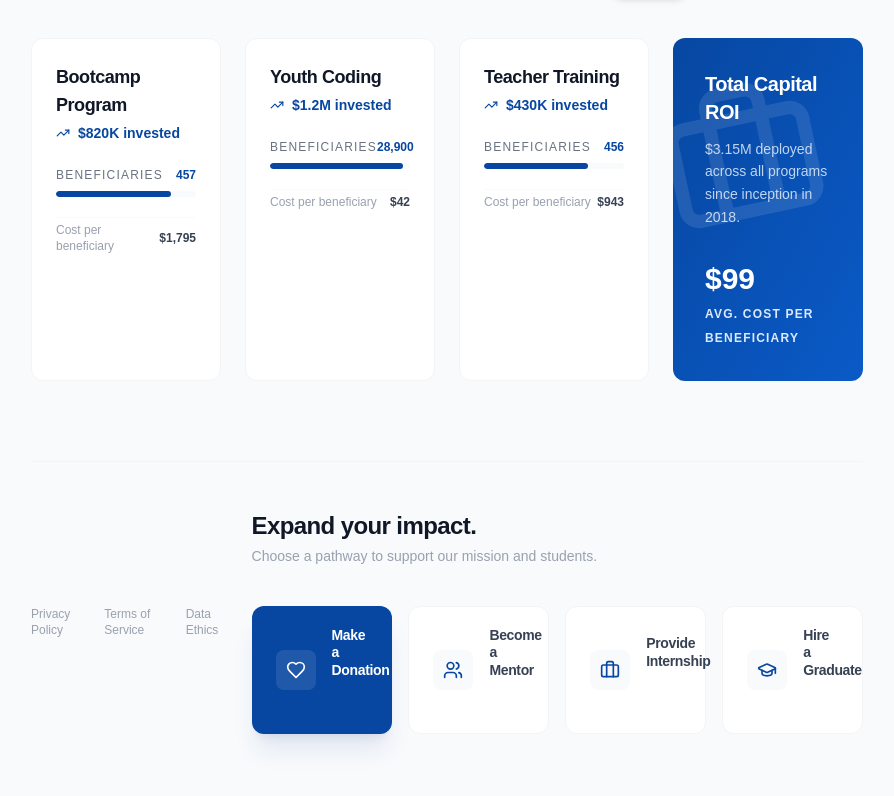
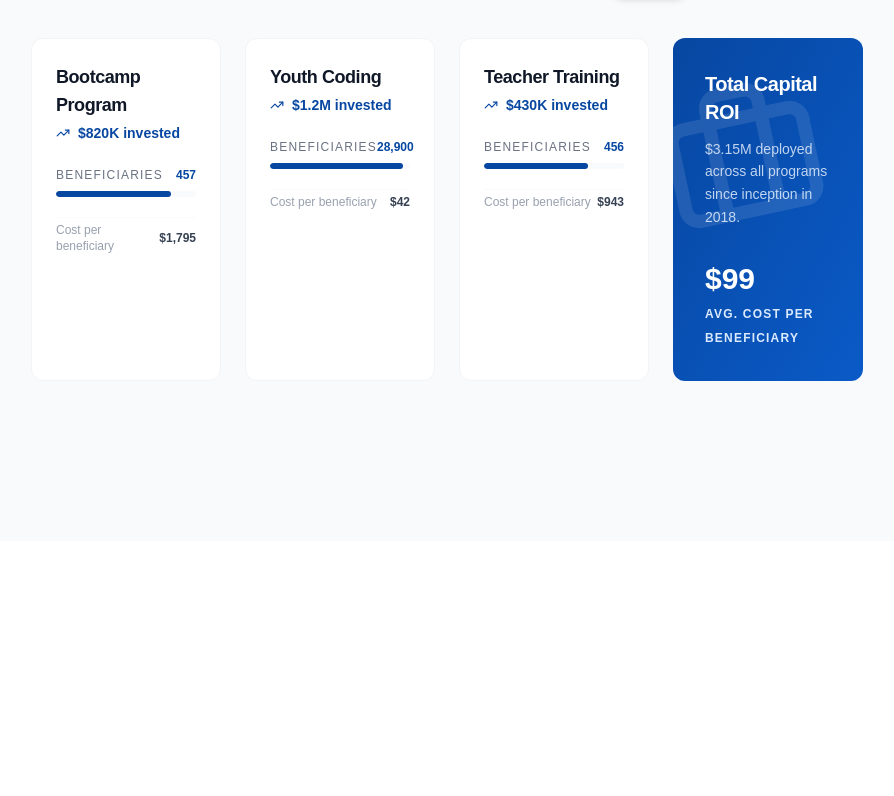
Before and after one commit to BeyondMedia01/redesign-stats-dashboard, a React (Vite) app: page / in a window 1280 px wide. Shown: the part 2238-3034 px from the top of the page, without its empty margins (337-1231 px from the left). After the commit the page ends 2779 px from the top, so only its background shows below. Built offline with nearby package versions, Linux system fonts and the light colour scheme; a web font is replaced by a local one.

Commit message:
feat: remove footer section
Co-Authored-By: Claude Sonnet 4.6 <noreply@anthropic.com>

```diff
--- a/src/app/App.tsx
+++ b/src/app/App.tsx
@@ -3,7 +3,6 @@ import { StatCard } from './components/StatCard';
 import { BeneficiariesChart } from './components/BeneficiariesChart';
 import { DemographicCard } from './components/DemographicCard';
 import { FinancialCorrelationCard } from './components/FinancialCorrelationCard';
-import { ActionButtons } from './components/ActionButtons';
 import { motion } from 'motion/react';
 import { Calendar, Target, Briefcase, Microscope } from 'lucide-react';
 
@@ -251,17 +250,6 @@ export default function App() {
             </div>
           </section>
 
-          {/* Footer Actions */}
-          <footer className="pt-12 border-t border-gray-100 mt-20">
-            <div className="flex flex-col md:flex-row md:items-center justify-between gap-8">
-              <div className="flex items-center gap-8">
-                <FooterLink label="Privacy Policy" />
-                <FooterLink label="Terms of Service" />
-                <FooterLink label="Data Ethics" />
-              </div>
-              <ActionButtons />
-            </div>
-          </footer>
         </div>
       </main>
     </div>
@@ -281,11 +269,3 @@ function FilterChip({ label, active = false }: { label: string; active?: boolean
     </button>
   );
 }
-
-function FooterLink({ label }: { label: string }) {
-  return (
-    <a href="#" className="text-xs text-gray-400 hover:text-[#0747A1] transition-colors font-medium">
-      {label}
-    </a>
-  );
-}
```
